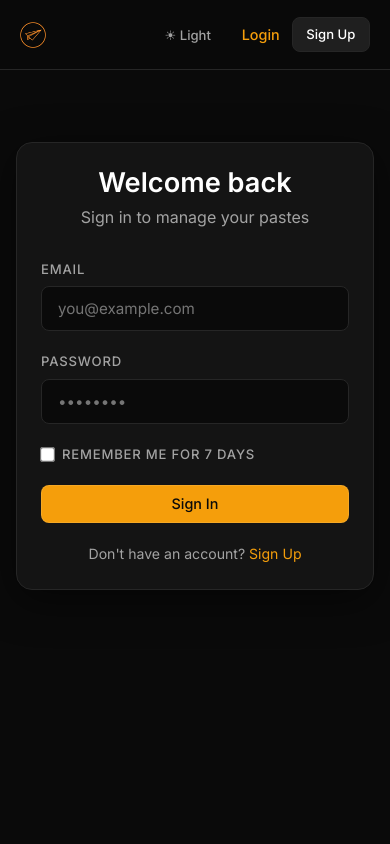
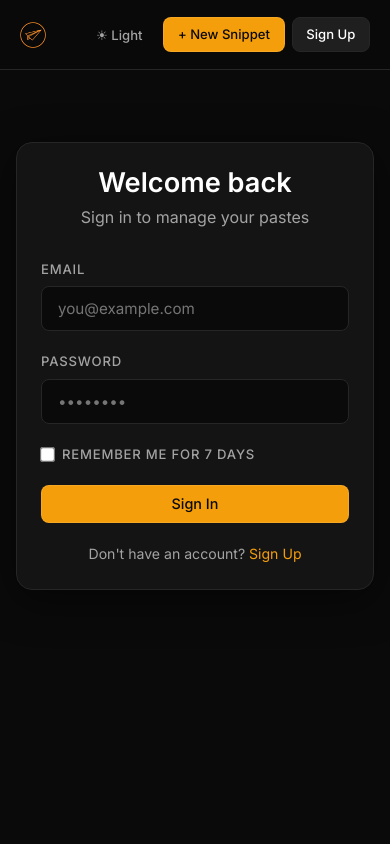
Before and after one commit to makvana-vaibhav/snipshare, a React (Vite) app in the folder client/: page /login in a window 390 px wide. Shown: the top 844 px of the page. Built offline with nearby package versions, Linux system fonts and the light colour scheme.

Commit message:
create snippet btn fix in mobile screen

```diff
--- a/client/src/components/Navbar.css
+++ b/client/src/components/Navbar.css
@@ -62,8 +62,38 @@
     justify-content: center;
 }
 
+.new-snippet-btn {
+    color: #0a0a0a !important;
+}
+
+@media (max-width: 768px) {
+    .hide-mobile-login {
+        display: none;
+    }
+
+    .navbar-nav {
+        gap: 0.45rem;
+    }
+
+    .new-snippet-btn {
+        padding: 0.4rem 0.75rem;
+        font-size: 0.78rem;
+    }
+
+    .theme-btn {
+        min-width: 72px;
+        padding: 0.4rem 0.65rem;
+        font-size: 0.78rem;
+    }
+}
+
 @media (max-width: 480px) {
     .navbar-brand .brand-name {
         display: none;
     }
+
+    .new-snippet-btn {
+        padding: 0.35rem 0.55rem;
+        font-size: 0.75rem;
+    }
 }
--- a/client/src/components/Navbar.jsx
+++ b/client/src/components/Navbar.jsx
@@ -38,7 +38,7 @@ export default function Navbar() {
                     <button onClick={toggleTheme} className="btn btn-ghost btn-sm theme-btn" title="Toggle theme">
                         {theme === 'dark' ? '☀ Light' : '🌙 Dark'}
                     </button>
-                    <NavLink to="/" end className="nav-link btn btn-primary btn-sm hide-sm" style={{ color: '#0A0A0A' }}>
+                    <NavLink to="/" end className="nav-link btn btn-primary btn-sm new-snippet-btn">
                         + New Snippet
                     </NavLink>
                     {user ? (
@@ -50,7 +50,7 @@ export default function Navbar() {
                         </>
                     ) : (
                         <>
-                            <NavLink to="/login" className="nav-link">Login</NavLink>
+                            <NavLink to="/login" className="nav-link hide-mobile-login">Login</NavLink>
                             <Link to="/signup" className="btn btn-secondary btn-sm">Sign Up</Link>
                         </>
                     )}
--- a/client/src/pages/LoginPage.jsx
+++ b/client/src/pages/LoginPage.jsx
@@ -48,7 +48,7 @@ export default function LoginPage() {
                         <div className="form-group">
                             <label htmlFor="email">Email</label>
                             <input
-                                id="email" name="email" type="email"
+                                id="email" name="temail" type="email"
                                 placeholder="you@example.com"
                                 value={form.email} onChange={handleChange} required
                             />
```
Also changed, not shown: 1 other file (tests, documents, lock files or other folders).
